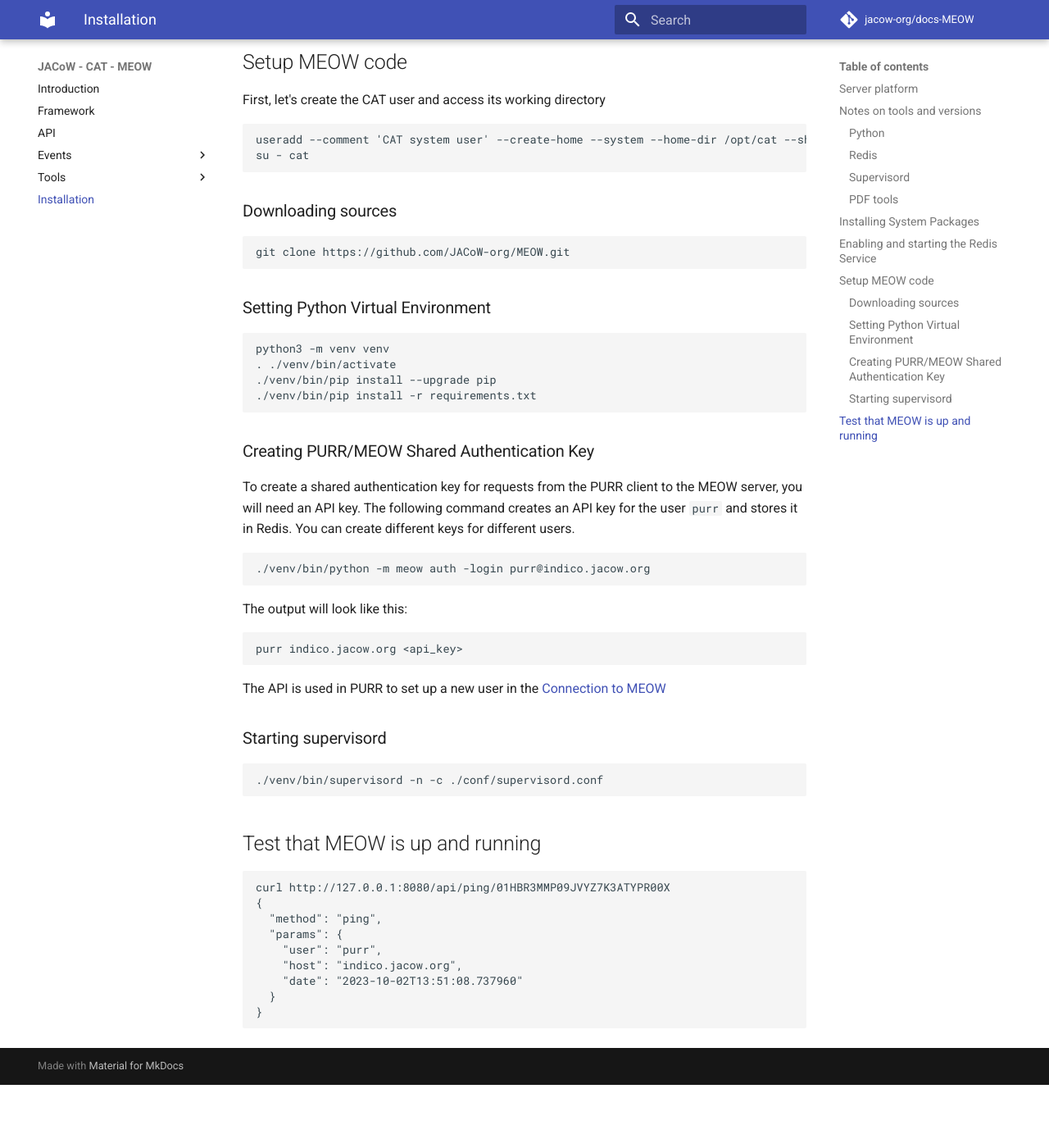
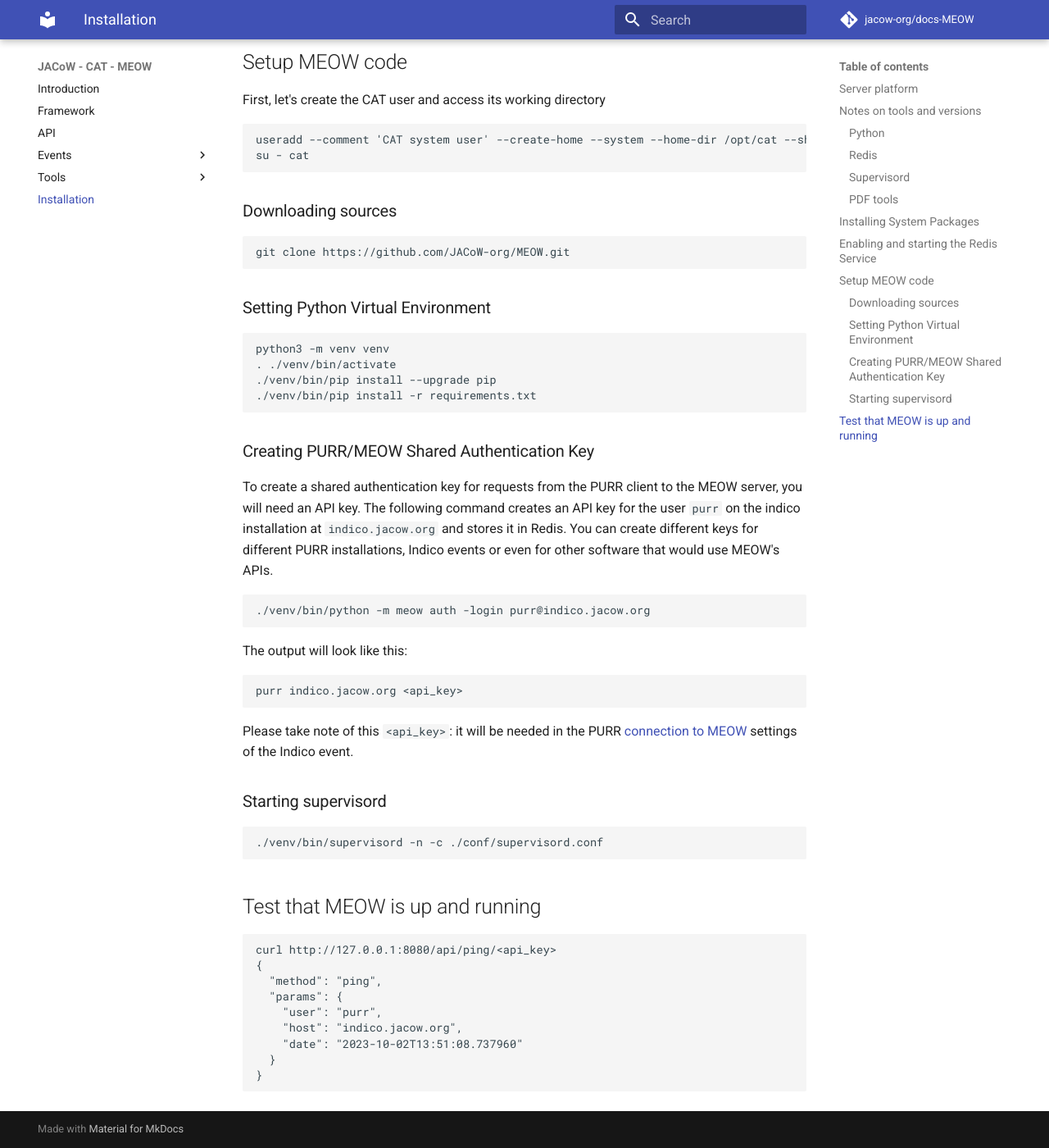
Before and after one commit to JACoW-org/docs-MEOW, an MkDocs documentation site: the page built from docs/install.md, in a window 1280 px wide and 1400 px high, scrolled down 1197 px. Shown: the whole window at 82% size. Built offline with MkDocs 1.6.1 and Material for MkDocs 9.7.7, drawn with Linux system fonts in a browser that asks for light colours; comment, search, counter and statistics services are not loaded; before the commit the page ends 2520 px from its top, so only the background shows below that.

Commit message:
More on API keys

````diff
--- a/docs/install.md
+++ b/docs/install.md
@@ -65,7 +65,7 @@
 
 ### Creating PURR/MEOW Shared Authentication Key
 
-To create a shared authentication key for requests from the PURR client to the MEOW server, you will need an API key. The following command creates an API key for the user `purr` and stores it in Redis. You can create different keys for different users.
+To create a shared authentication key for requests from the PURR client to the MEOW server, you will need an API key. The following command creates an API key for the user `purr` on the indico installation at `indico.jacow.org` and stores it in Redis. You can create different keys for different PURR installations, Indico events or even for other software that would use MEOW's APIs.
 
 ```bash
 ./venv/bin/python -m meow auth -login purr@indico.jacow.org
@@ -77,8 +77,7 @@
 purr indico.jacow.org <api_key>
 ```
 
-The API is used in PURR to set up a new user in the [Connection to MEOW](https://purr-docs.jacow.org/Functionalities/connection/)
-
+Please take note of this `<api_key>`: it will be needed in the PURR [connection to MEOW](https://purr-docs.jacow.org/Functionalities/connection/) settings of the Indico event.
 
 ### Starting supervisord
 
@@ -89,13 +88,13 @@
 ## Test that MEOW is up and running
 
 ```bash
-curl http://127.0.0.1:8080/api/ping/01HBR3MMP09JVYZ7K3ATYPR00X
+curl http://127.0.0.1:8080/api/ping/<api_key>
 {
-  "method": "ping",
-  "params": {
-    "user": "purr",
-    "host": "indico.jacow.org",
-    "date": "2023-10-02T13:51:08.737960"
-  }
+  "method": "ping",
+  "params": {
+    "user": "purr",
+    "host": "indico.jacow.org",
+    "date": "2023-10-02T13:51:08.737960"
+  }
 }
 ```
````
